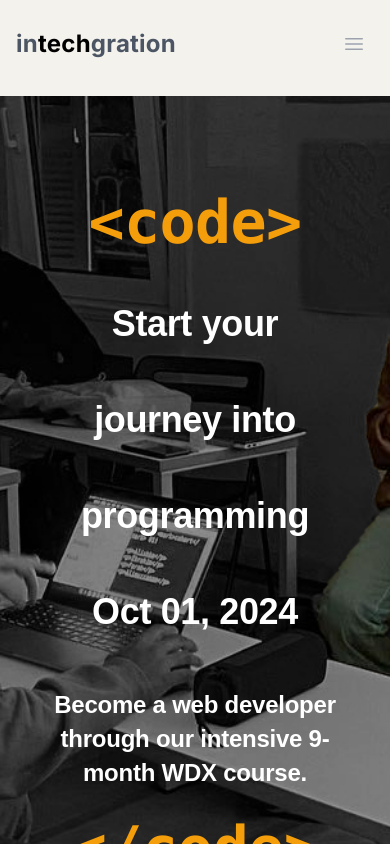
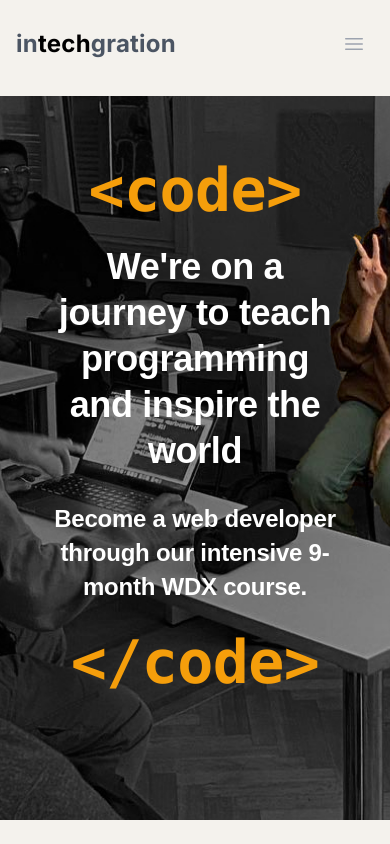
Before and after one commit to in-tech-gration/website, a Next.js app: page / in a window 390 px wide. Shown: the top 844 px of the page. Built offline with nearby package versions, Linux system fonts and the light colour scheme.

Commit message:
Update header

```diff
--- a/components/join.tsx
+++ b/components/join.tsx
@@ -11,14 +11,15 @@ export default function Join() {
         backgroundPosition: "50% 0",
         backgroundImage: `url(${v.src})`
       }} className=" pt-16 md:mt-0 md:h-screen flex flex-col justify-center text-center md:text-left md:flex-row md:justify-between md:items-center lg:px-48 md:px-12 px-4 bg-secondary">
-      <div className="md:flex-1 mx-auto w-4/5 md:mr-10 sm:w-1/2 my-32 md:w-full md:my-0">
+      <div className="md:flex-1 mx-auto w-4/5 md:mr-10 sm:w-1/2 my-24 sm:my-32 md:w-full md:my-0">
 
         <div className="font-mono text-6xl text-amber-500 font-bold">
           &lt;code&gt;
         </div>
 
-        <h1 className="text-white font-poppins text-4xl md:text-5xl lg:text-6xl font-bold mb-7 mt-6 leading-[6rem]">
-          Start your journey into programming<br/>Oct 01, 2024
+        <h1 className="text-white font-poppins text-4xl md:text-5xl lg:text-6xl font-bold mb-7 mt-6 sm:leading-[6rem]">
+          {/* Start your journey into programming<br/>Oct 01, 2024 */}
+          We're on a journey to teach programming<br/>and inspire the world
         </h1>
         <p className="font-poppins mb-7 font-bold text-2xl text-white" >
           Become a web developer through our intensive 9-month WDX course.<br/>
```
